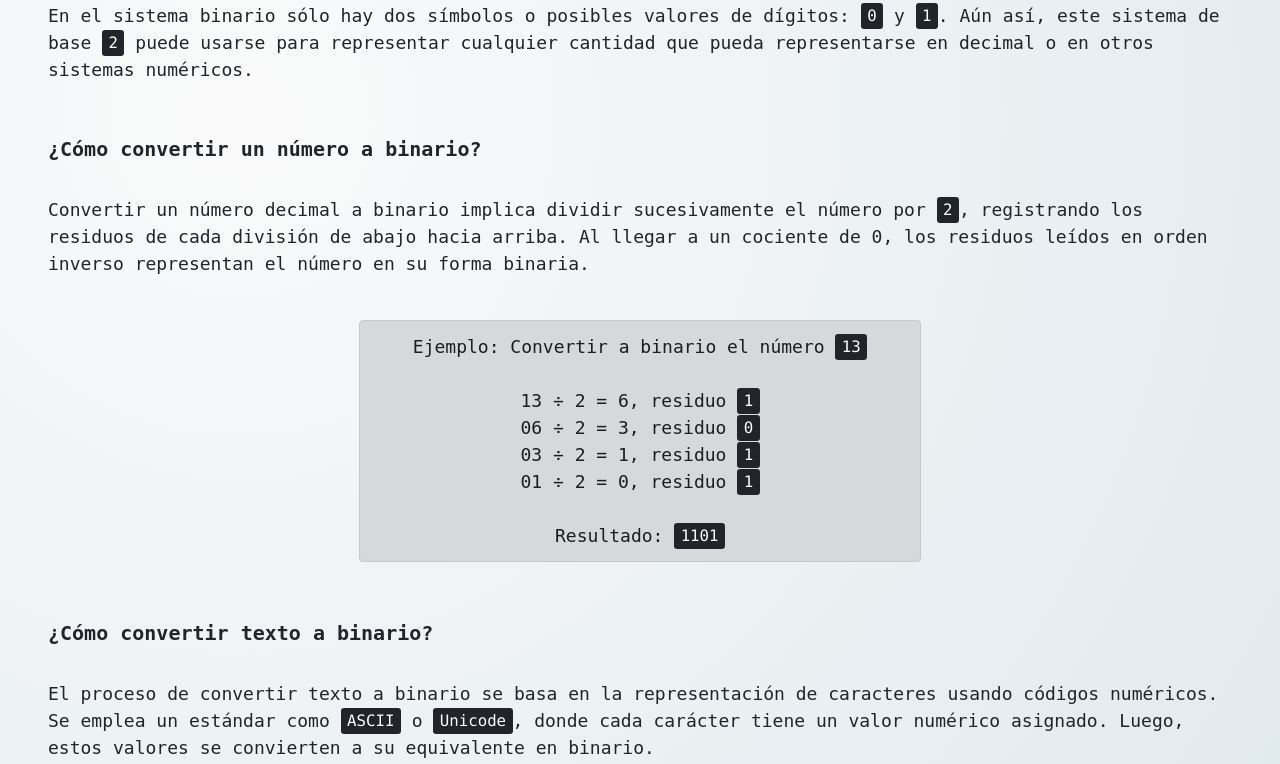
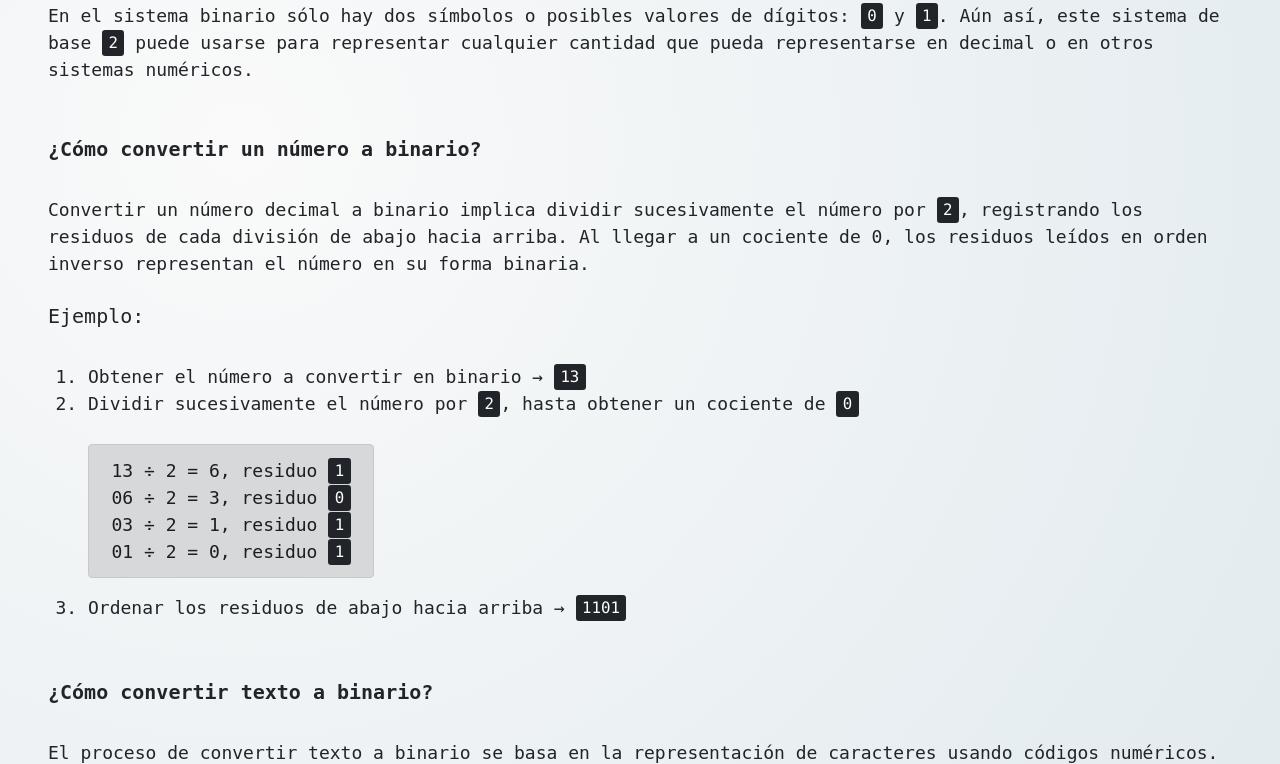
Before and after one commit to ycanas/ttbinary, a plain HTML site: page index.html in a window 1280 px wide. Shown: the part 438-1202 px from the top of the page. Drawn offline with nearby package versions, Linux system fonts and the light colour scheme.

Commit message:
actualización index.html

```diff
--- a/index.html
+++ b/index.html
@@ -48,19 +48,22 @@
             <h5> <b>¿Cómo convertir un número a binario? </b></h5><br>
             Convertir un número decimal a binario implica dividir sucesivamente el número por <kbd>2</kbd>,
             registrando los residuos de cada división de abajo hacia arriba. Al llegar a un cociente de 0,
-            los residuos leídos en orden inverso representan el número en su forma binaria.
+            los residuos leídos en orden inverso representan el número en su forma binaria. <br> <br>
+
+            <h5>Ejemplo: </h5> <br>
+
+            <ol>
+                <li>Obtener el número a convertir en binario → <kbd>13</kbd></li>
+                <li>Dividir sucesivamente el número por <kbd>2</kbd>, hasta obtener un cociente de <kbd>0</kbd></li> <br>
+                <p class="alert alert-dark w-25 text-center">
+                    13 ÷ 2 = 6, residuo <kbd>1</kbd> <br>
+                    06 ÷ 2 = 3, residuo <kbd>0</kbd> <br>
+                    03 ÷ 2 = 1, residuo <kbd>1</kbd> <br>
+                    01 ÷ 2 = 0, residuo <kbd>1</kbd> <br>
+                </p>
+                <li>Ordenar los residuos de abajo hacia arriba → <kbd>1101</kbd></li>
+            </ol>
         </p> <br>
-
-        <div class="container w-50">
-            <p class="alert alert-dark text-center">
-                Ejemplo: Convertir a binario el número <kbd>13</kbd><br> <br>
-                13 ÷ 2 = 6, residuo <kbd>1</kbd> <br>
-                06 ÷ 2 = 3, residuo <kbd>0</kbd> <br>
-                03 ÷ 2 = 1, residuo <kbd>1</kbd> <br>
-                01 ÷ 2 = 0, residuo <kbd>1</kbd> <br> <br>
-                Resultado: <kbd>1101</kbd>
-            </p><br>
-        </div>
 
         <p>
             <h5> <b>¿Cómo convertir texto a binario? </b></h5><br>
```
